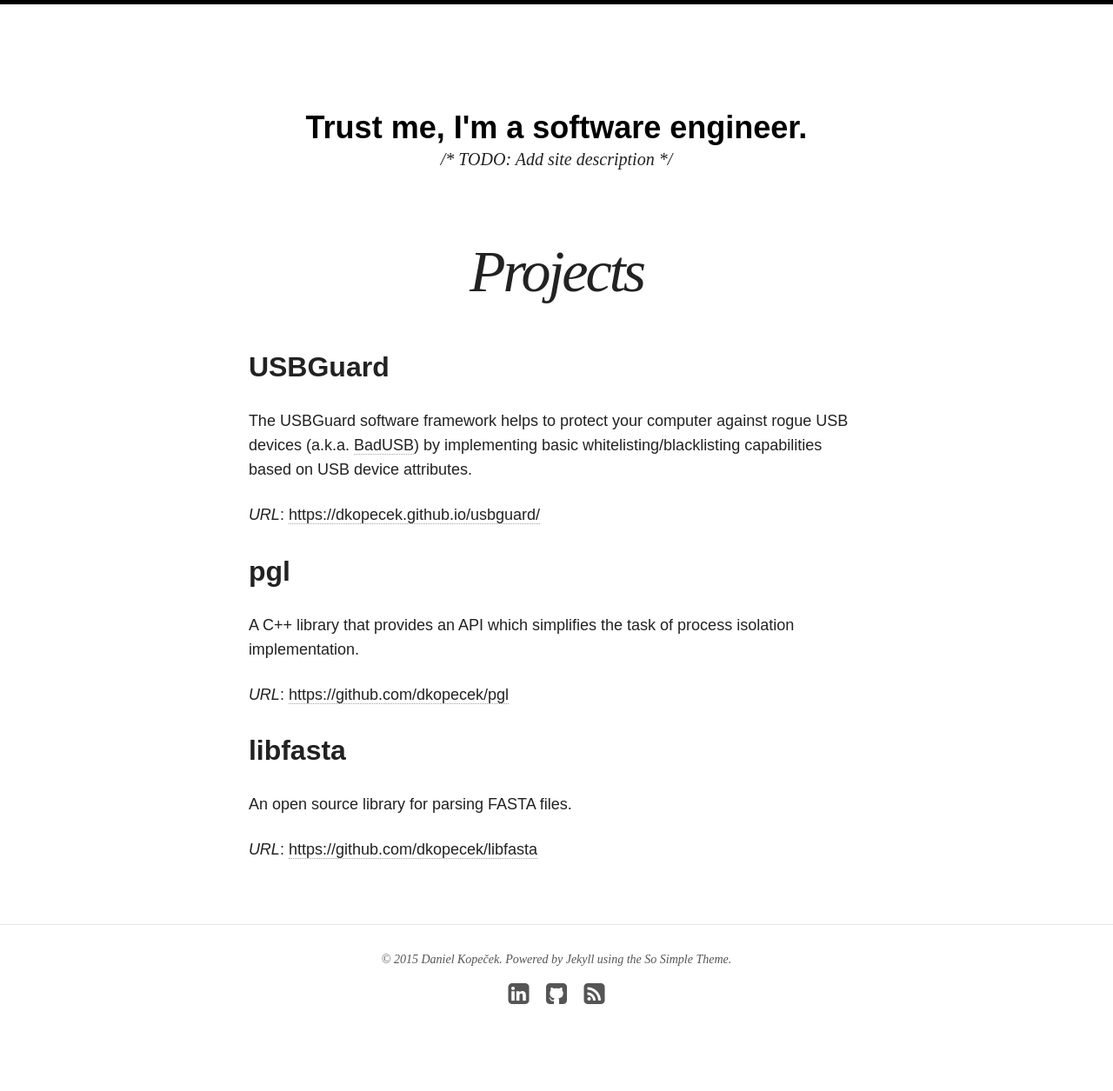
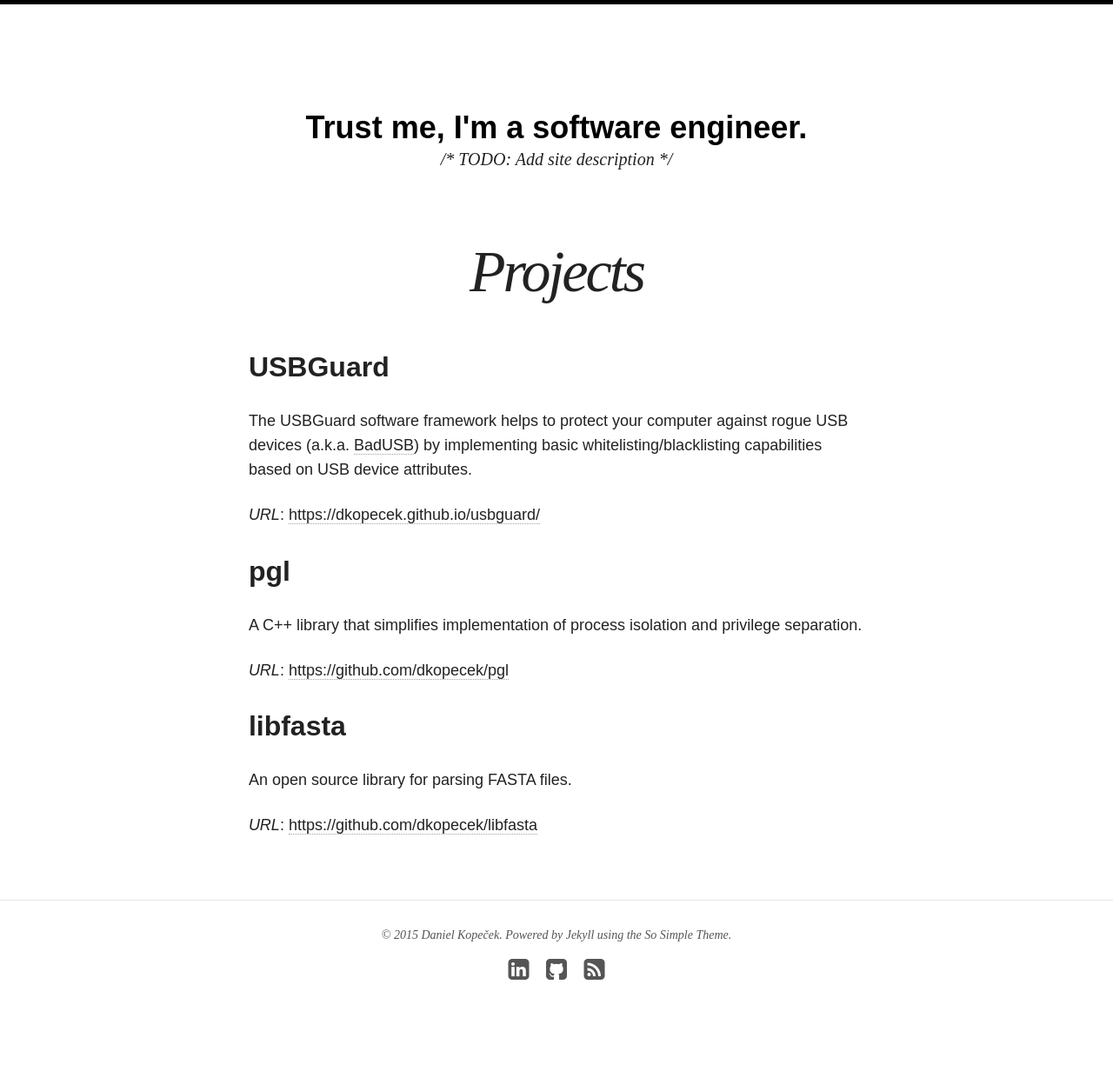
Before and after one commit to dkopecek/dkopecek.github.io, a Jekyll site: the page built from projects/index.md, in a window 1280 px wide. Shown: the whole page at 87% size. Built offline with Jekyll 4.4.1, drawn with Linux system fonts in a browser that asks for light colours; nearby versions of some CDN libraries; after the commit the page ends 1227 px from its top, so only the background shows below that.

Commit message:
Updated pgl description

```diff
--- a/projects/index.md
+++ b/projects/index.md
@@ -12,7 +12,7 @@ The USBGuard software framework helps to protect your computer against rogue USB
 
 ## [pgl](https://github.com/dkopecek/pgl)
 
-A C++ library that provides an API which simplifies the task of process isolation implementation.
+A C++ library that simplifies implementation of process isolation and privilege separation.
 
 *URL*: [https://github.com/dkopecek/pgl](https://github.com/dkopecek/pgl)
 
```
